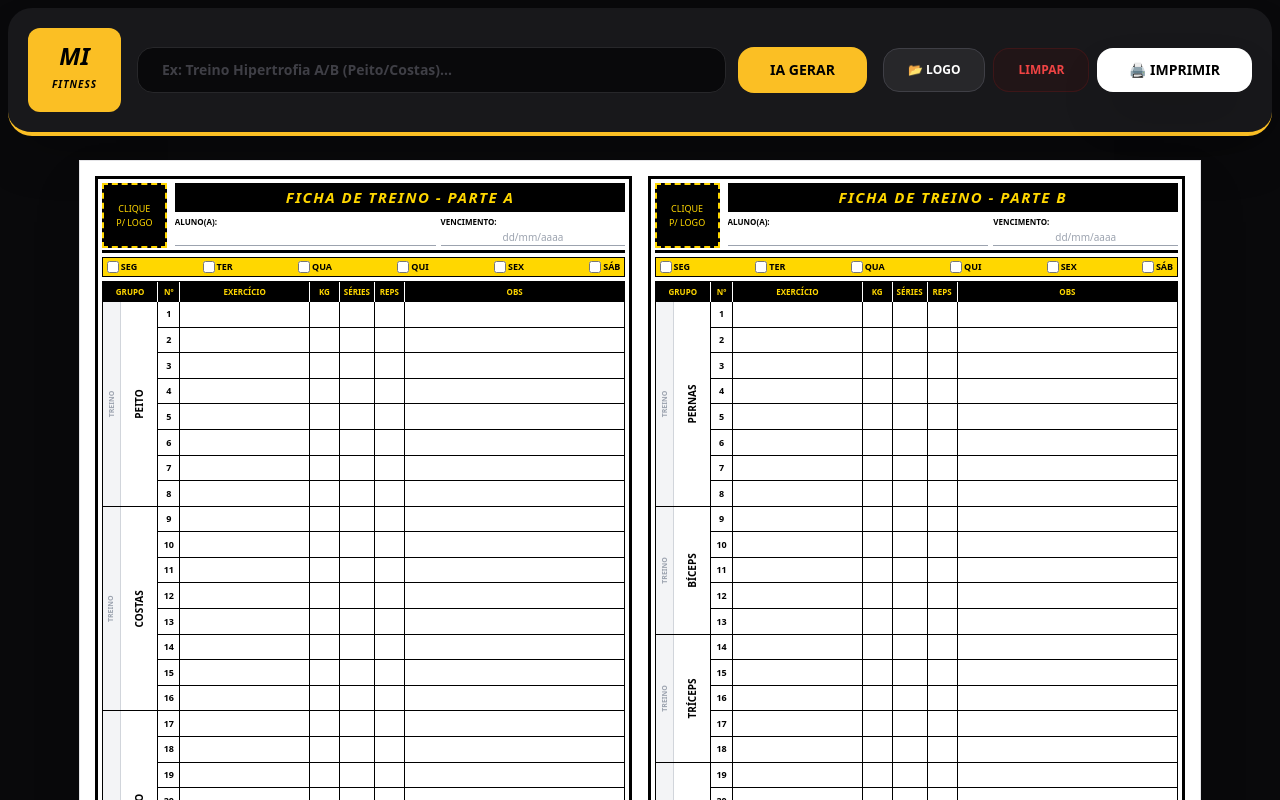
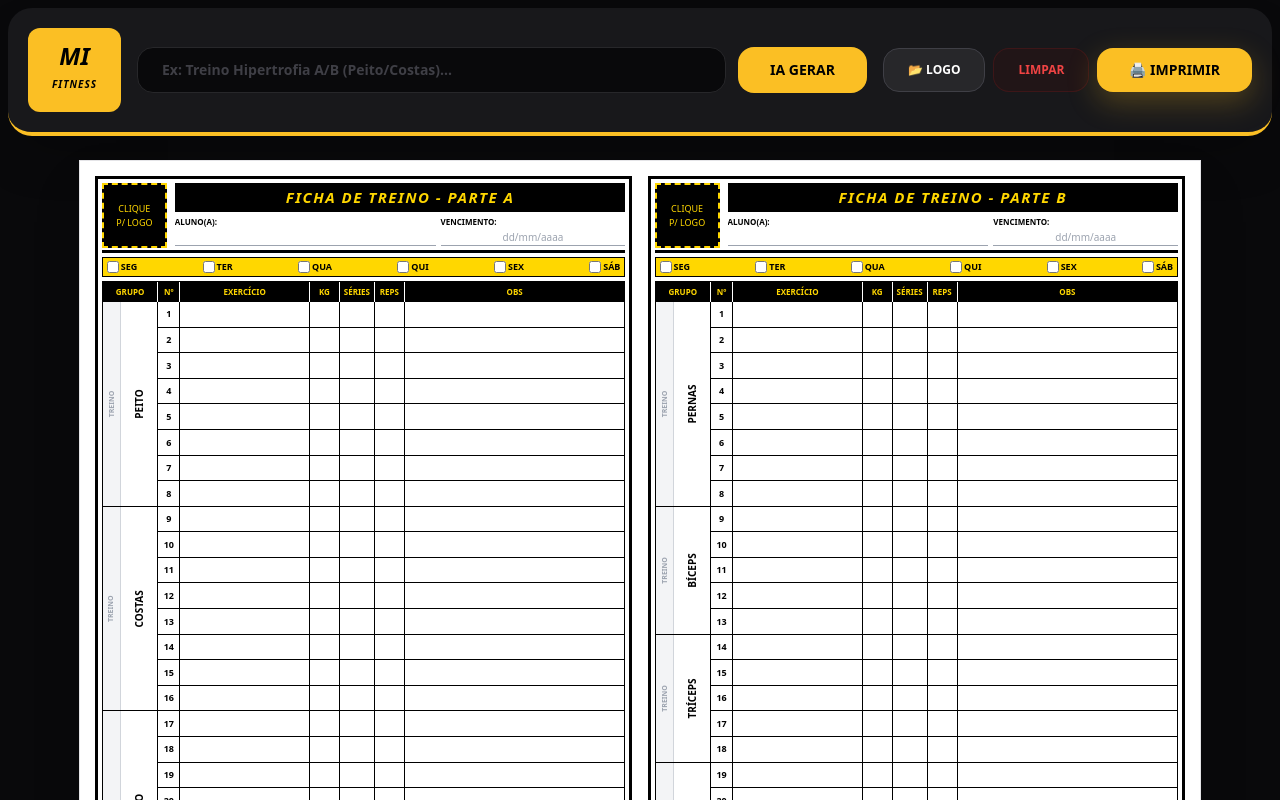
Before and after one commit to brunamaximo/MI-Fitness, a React (Vite) app: page / in a window 1280 px wide. Shown: the top 800 px of the page. Built offline with nearby package versions, Linux system fonts and the light colour scheme.

Commit message:
feat: Improve print styling and color rendering
Enhances the print functionality by ensuring background colors and specific text colors are accurately rendered across different browsers and print previews. Updates the print button's appearance for better visual feedback.

```diff
--- a/App.tsx
+++ b/App.tsx
@@ -141,7 +141,10 @@ const App: React.FC = () => {
           <button onClick={clearAll} className="bg-red-950/20 text-red-500 px-6 py-3 rounded-2xl text-xs font-black border border-red-900/30 transition-all uppercase hover:bg-red-900/40">
             Limpar
           </button>
-          <button onClick={() => window.print()} className="bg-white text-black px-8 py-3 rounded-2xl text-sm font-black shadow-2xl flex items-center gap-2 hover:bg-gray-100 active:scale-95 transition-all">
+          <button
+            onClick={() => window.print()}
+            className="bg-[#fbbf24] hover:bg-yellow-500 text-black px-8 py-3 rounded-2xl text-sm font-black shadow-[0_10px_30px_rgba(251,191,36,0.25)] flex items-center gap-2 active:scale-95 transition-all"
+          >
             🖨️ IMPRIMIR
           </button>
         </div>
--- a/index.html
+++ b/index.html
@@ -7,10 +7,13 @@
     <title>Gerador de Ficha de Treino - MI Fitness Style</title>
     <script src="https://cdn.tailwindcss.com"></script>
     <style>
-      * {
+      /* Força a impressão de cores de fundo em todos os navegadores */
+      html, body, * {
         -webkit-print-color-adjust: exact !important;
         print-color-adjust: exact !important;
+        color-adjust: exact !important;
       }
+
       @media print {
         @page {
           size: A4 landscape;
@@ -40,7 +43,13 @@
           padding: 4mm !important;
           display: flex !important;
         }
+        /* Garante que elementos coloridos mantenham suas cores */
+        .bg-black { background-color: black !important; }
+        .bg-\[#FFD700\] { background-color: #FFD700 !important; }
+        .bg-\[#fbbf24\] { background-color: #fbbf24 !important; }
+        .text-\[#FFD700\] { color: #FFD700 !important; }
       }
+
       ::-webkit-scrollbar {
         width: 8px;
       }
```
